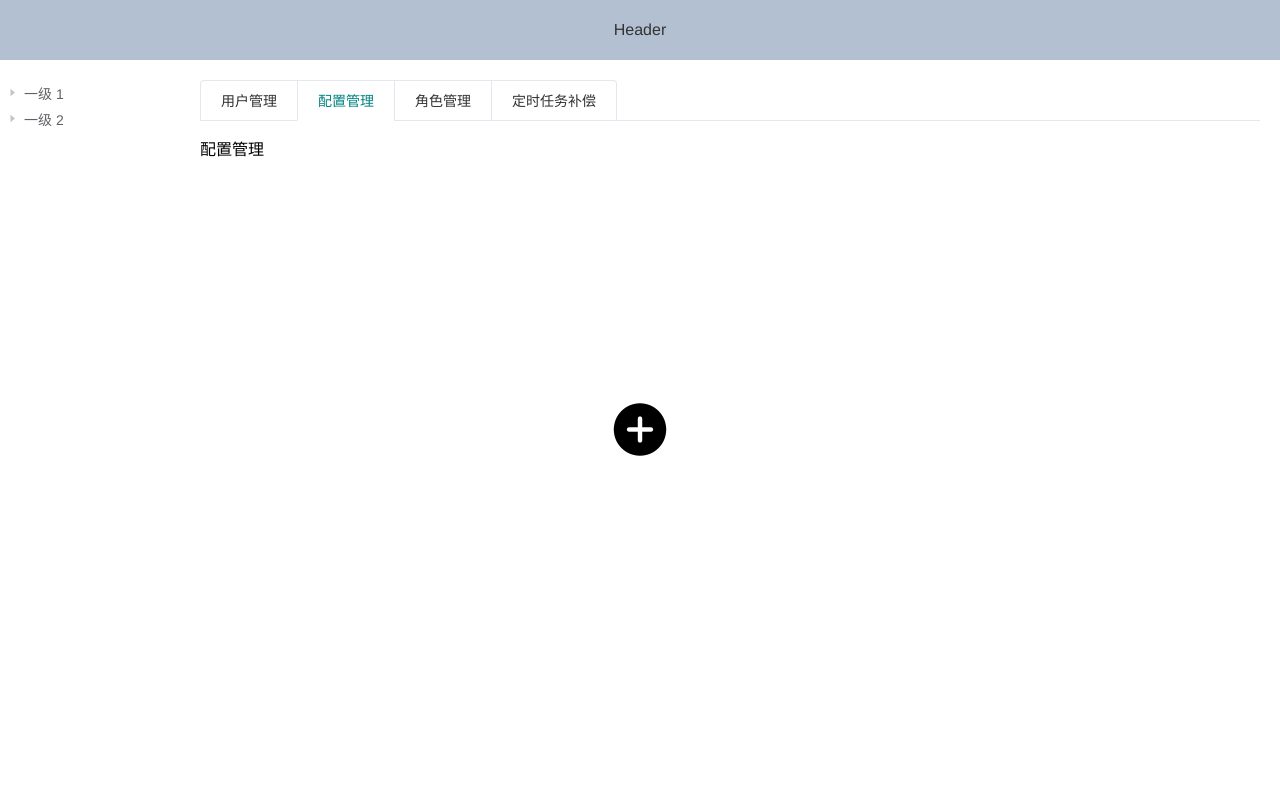
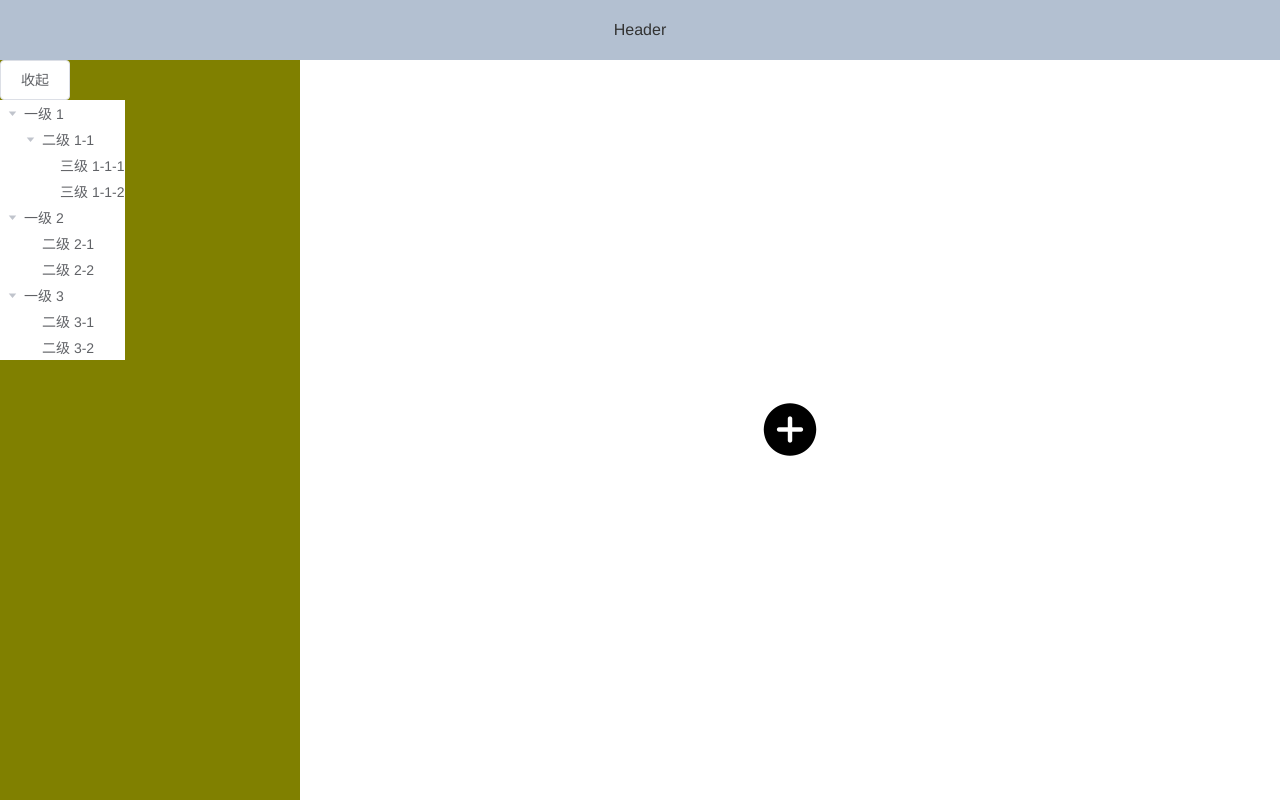
Before and after one commit to yutaolian/stopboot-vue, a Vue app: page /#/about in a window 1280 px wide. Built offline with nearby package versions, Linux system fonts and the light colour scheme.

Commit message:
修改主页面样式

```diff
--- a/src/views/About.vue
+++ b/src/views/About.vue
@@ -1,23 +1,44 @@
 <template>
     <el-container class="container">
-    <el-header class="fixedheader">Header</el-header>
-    <el-container class="scrollbox">
-      <el-aside width="200px" class="fixedaside">
-        <el-tree
+        <el-header class="header">Header</el-header>
+        <el-container>
+            <el-aside class="aside" v-if="showTree">
+                <el-button @click="show()">收起</el-button>
+                <el-container>
+                    <el-tree :key=data.id
+                             default-expand-all
                              :data="data"
                              @node-click="handleNodeClick"
                     ></el-tree>
+                </el-container>
+            </el-aside>
+            <el-aside class="hide-aside" v-else>
+                <el-button @click="show()">展开</el-button>
             </el-aside>
             <el-main class="main">
-        <el-tabs v-model="activeName" type="card">
-          <el-tab-pane label="用户管理" name="first">用户管理</el-tab-pane>
-          <el-tab-pane label="配置管理" name="second">配置管理</el-tab-pane>
-          <el-tab-pane label="角色管理" name="third">角色管理</el-tab-pane>
-          <el-tab-pane label="定时任务补偿" name="fourth">定时任务补偿</el-tab-pane>
+                <i v-if="!paramsInfo" class="el-icon-circle-plus" @click="open"></i>
+                <el-container v-else class="">
+                    <el-tabs v-model="activeName" type="border-card" >
+                        <el-tab-pane label="接口信息" name="first">接口信息
+                        </el-tab-pane>
+                        <el-tab-pane label="请求参数" name="second">
+                            <el-container>
+                                请求参数
+                                <i class="el-icon-circle-plus" @click="open"></i>
+                            </el-container>
+                        </el-tab-pane>
+                        <el-tab-pane label="响应参数" name="third">
+                            <el-container>
+                                响应参数
+                                <i class="el-icon-circle-plus" @click="open"></i>
+                            </el-container>
+                        </el-tab-pane>
                     </el-tabs>
-        <i class="el-icon-circle-plus" @click="open"></i>
+                </el-container>
             </el-main>
         </el-container>
+
+
         <el-dialog
                 title="提示"
                 :visible="dialogVisible"
@@ -34,52 +55,63 @@
     export default {
         data() {
             return {
-      dialogVisible:false,
-      activeName:"second",
-      data: [
-        {
-          label: "一级 1",
-          children: [
-            {
-              label: "二级 1-1",
-              children: [
-                {
-                  label: "三级 1-1-1",
-                },
-              ],
-            },
-          ],
-        },
-        {
-          label: "一级 2",
-          children: [
-            {
-              label: "二级 2-1",
-              children: [
-                {
-                  label: "三级 2-1-1",
-                },
-              ],
-            },
-            {
-              label: "二级 2-2",
-              children: [
-                {
-                  label: "三级 2-2-1",
-                },
-              ],
-            },
-          ],
-        }
-      ]
+                paramsInfo: false,
+                showTree: true,
+                dialogVisible: false,
+                activeName: "first",
+                data: [{
+                    id: 1,
+                    label: '一级 1',
+                    children: [{
+                        id: 4,
+                        label: '二级 1-1',
+                        children: [{
+                            id: 9,
+                            label: '三级 1-1-1'
+                        }, {
+                            id: 10,
+                            label: '三级 1-1-2'
+                        }]
+                    }]
+                }, {
+                    id: 2,
+                    label: '一级 2',
+                    children: [{
+                        id: 5,
+                        label: '二级 2-1'
+                    }, {
+                        id: 6,
+                        label: '二级 2-2'
+                    }]
+                }, {
+                    id: 3,
+                    label: '一级 3',
+                    children: [{
+                        id: 7,
+                        label: '二级 3-1'
+                    }, {
+                        id: 8,
+                        label: '二级 3-2'
+                    }]
+                }]
             };
         },
         methods: {
-    handleNodeClick(data) {
+            handleNodeClick(data, node) {
                 console.log(data);
+                console.log(node);
+                if (node.isLeaf) {
+                    this.paramsInfo = true;
+                } else {
+                    this.paramsInfo = false;
+                }
+
             },
-    open(){
+            open() {
                 this.dialogVisible = true
+            },
+            show() {
+                this.showTree = !this.showTree;
             }
 
         },
@@ -91,7 +123,8 @@ export default {
         height: 100vh;
         overflow: hidden;
         padding-top: 60px;
-  .fixedheader {
+
+        .header {
             background-color: #b3c0d1;
             color: #333;
             text-align: center;
@@ -101,30 +134,39 @@ export default {
             top: 0;
             width: 100%;
         }
-  .scrollbox {
-    height: 100%;
-    overflow: hidden;
-    overflow-y: auto;
+
+        .hide-aside {
+            background-color: palegreen;
+            width: 70px !important;
         }
-  .fixedaside {
-    position: fixed;
+
+        .aside {
+            background-color: olive;
             top: 0;
             bottom: 0;
-    margin-top: 80px;
             overflow: hidden;
         }
+
         .main {
             min-height: calc(100vh - 60px);
             width: 100%;
-    padding-left: 200px;
             position: relative;
+            /*background-color: #42b983;*/
+
+          .el-container{
+            height: 100%;
+            .el-tabs{
+              width: 100%;
             }
-  .el-icon-circle-plus{
+          }
+        }
+
+        .el-icon-circle-plus {
             font-size: 60px;
             position: absolute;
             left: 50%;
             top: 50%;
-    transform: translate(-50%,-50%);
+            transform: translate(-50%, -50%);
             cursor: pointer;
         }
     }
--- a/src/views/Home.vue
+++ b/src/views/Home.vue
@@ -27,8 +27,7 @@
         </el-row>
     </el-main>
 
-    <el-button>开始创作</el-button>
-    <p>跳转到编辑页面</p>
+    <el-button ><router-link :to="{path:'/about'}">开始创作</router-link></el-button>
     <el-footer>Footer</el-footer>
   </el-container>
 </template>
```
Lines whose indentation alone changed are shown as unchanged.
